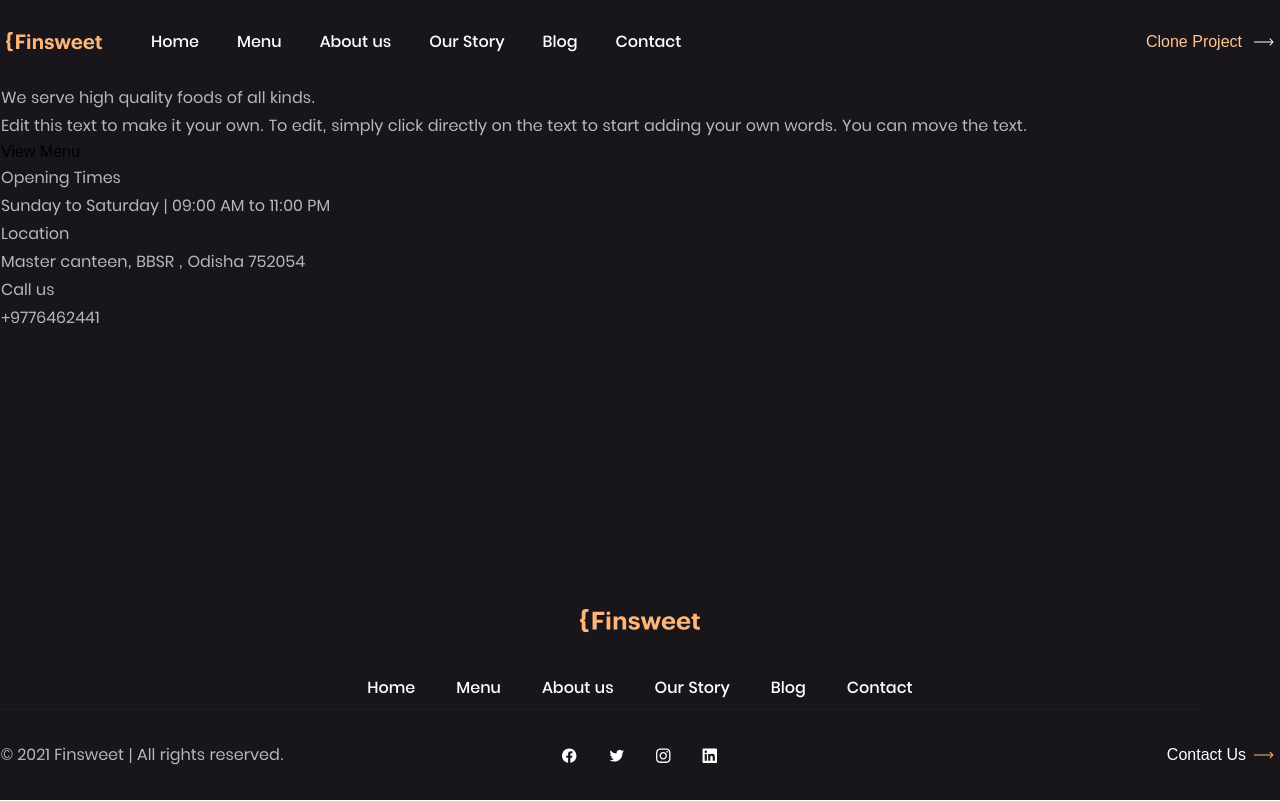
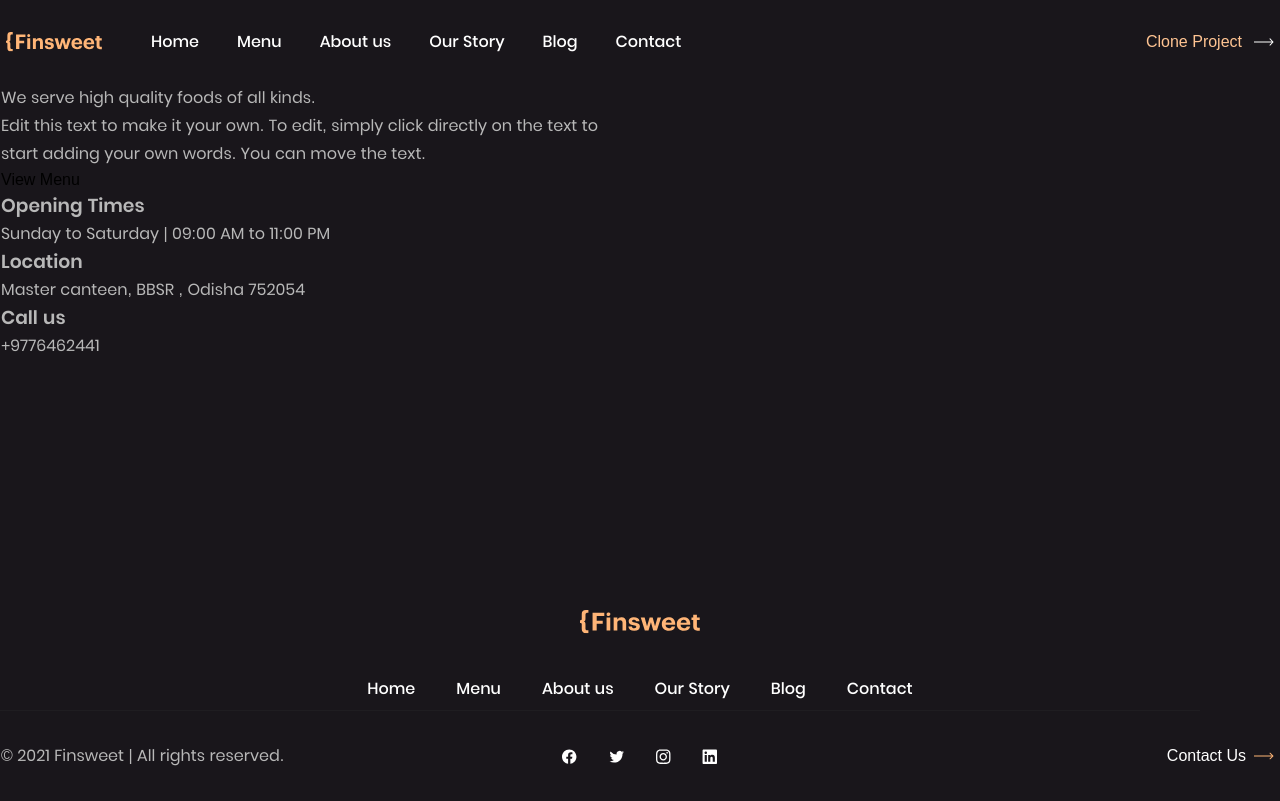
Before and after one commit to gr-sv/Finsweet, a React (Create React App) app: page / in a window 1280 px wide. Built offline with nearby package versions, Linux system fonts and the light colour scheme.

Commit message:
Add grid, some corrections

```diff
--- a/src/Pages/HomePage/homePage.jsx
+++ b/src/Pages/HomePage/homePage.jsx
@@ -13,19 +13,29 @@ function HomePage () {
 			<Header />
 			<main>
 				<section className={`${s.section} ${s.promo}`}>
-					<Wrapper>
+					<Wrapper className={s.wrapper}>
 						<h1 className='visually-hidden'>Finsweet</h1>
-						<div>
+						<div className={s.textWrapper}>
 							<h2 className='visually-hidden'>Promo</h2>
-							<p className={`${s.title} ${s.promo__title}`}>We serve high quality foods of all kinds.</p>
+							<p className={`${s.intro} ${s.promo__intro}`}>We serve high quality foods of all kinds.</p>
 							<p>Edit this text to make it your own. To edit, simply click directly on the text to start adding your own words. You can move the text.</p>
+
 							<Button>View Menu</Button>
-							<p>Opening Times</p>
-							<p>Sunday to Saturday | 09:00 AM to 11:00 PM</p>
-							<p>Location</p>
-							<p>Master canteen, BBSR , Odisha 752054</p>
-							<p>Call us</p>
-							<p>+9776462441</p>
+
+							<div className={s.time}>
+								<h3>Opening Times</h3>
+								<p>Sunday to Saturday | 09:00 AM to 11:00 PM</p>
+							</div>
+
+							<div className={s.place}>
+								<h3>Location</h3>
+								<p>Master canteen, BBSR , Odisha 752054</p>
+							</div>
+
+							<div className={s.telephone}>
+								<h3>Call us</h3>
+								<p>+9776462441</p>
+							</div>
 						</div>
 						<Image />
 					</Wrapper>
--- a/src/Pages/HomePage/homePage.module.scss
+++ b/src/Pages/HomePage/homePage.module.scss
@@ -1,3 +1,9 @@
 .section {
 	margin-bottom: 160px;
 }
+
+.wrapper {
+	display: grid;
+	grid-template-columns: repeat(2, 1fr);
+	column-gap: 32px;
+}
```
